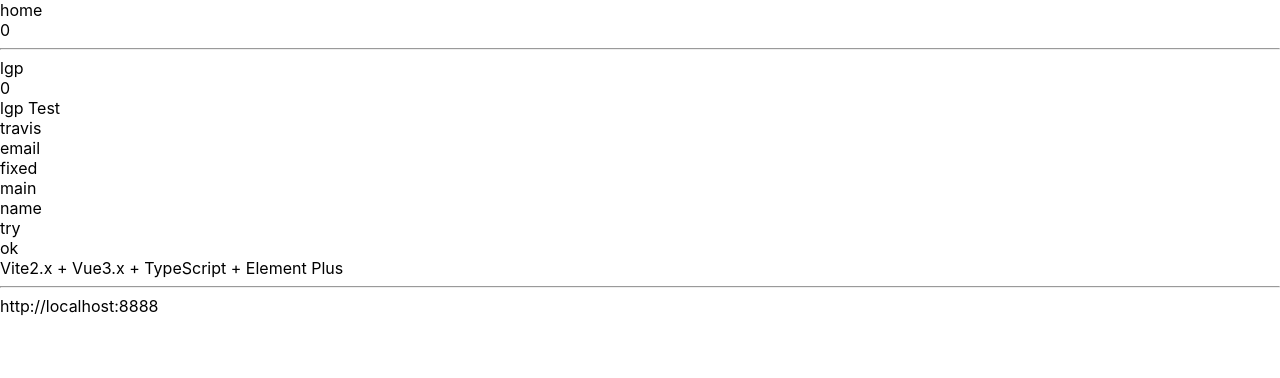
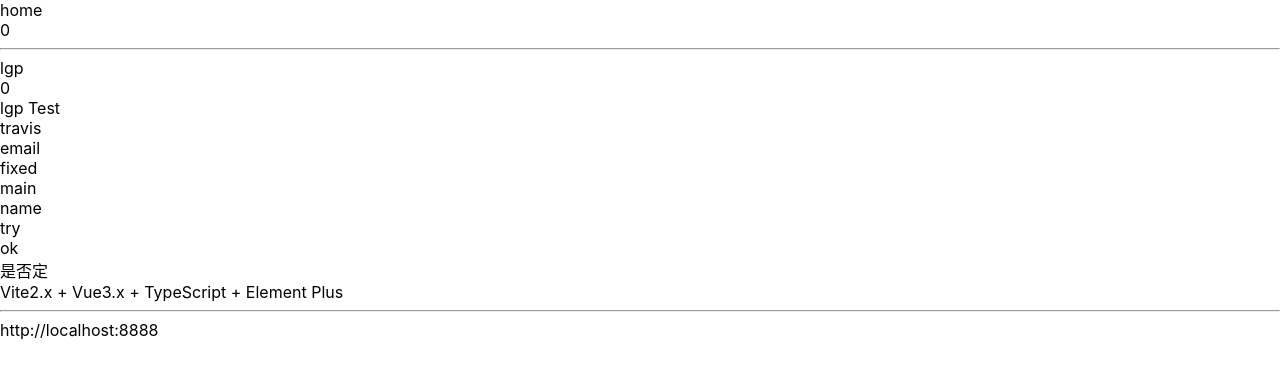
Before and after one commit to leigp555/vue3-template, a Vue app: page /#/ in a window 1280 px wide. Shown: the top 378 px of the page. Built offline with nearby package versions, Linux system fonts and the light colour scheme; no server answers.

Commit message:
docs: test

```diff
--- a/src/views/Home.vue
+++ b/src/views/Home.vue
@@ -8,6 +8,7 @@
     <div>name</div>
     <div>try</div>
     <div>ok</div>
+    <div>是否定</div>
     <div class="page-title">Vite2.x + Vue3.x + TypeScript + Element Plus</div>
   </div>
 </template>
```
